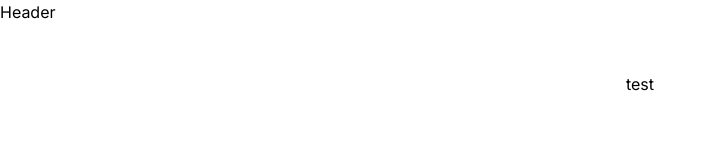
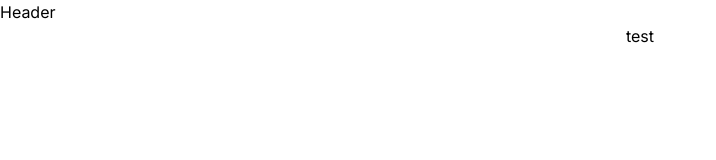
Before and after one commit to ZNP8b/front-for-orders, a Next.js app: page / in a window 1280 px wide. Shown: the top 160 px of the page, without its empty margins (0-716 px from the left). Built offline with nearby package versions, Linux system fonts and the light colour scheme.

Commit message:
Возможно починит фулл экран(скролл)

```diff
--- a/app/page.tsx
+++ b/app/page.tsx
@@ -1,8 +1,7 @@
-import Image from 'next/image'
 
 export default function Home() {
   return (
-    <main className="flex min-h-screen flex-col items-center justify-between p-12">
+    <main className="flex min-h-[100vh-40px] flex-col items-center justify-between">
       <h1>test</h1>
     </main>
   )
```
